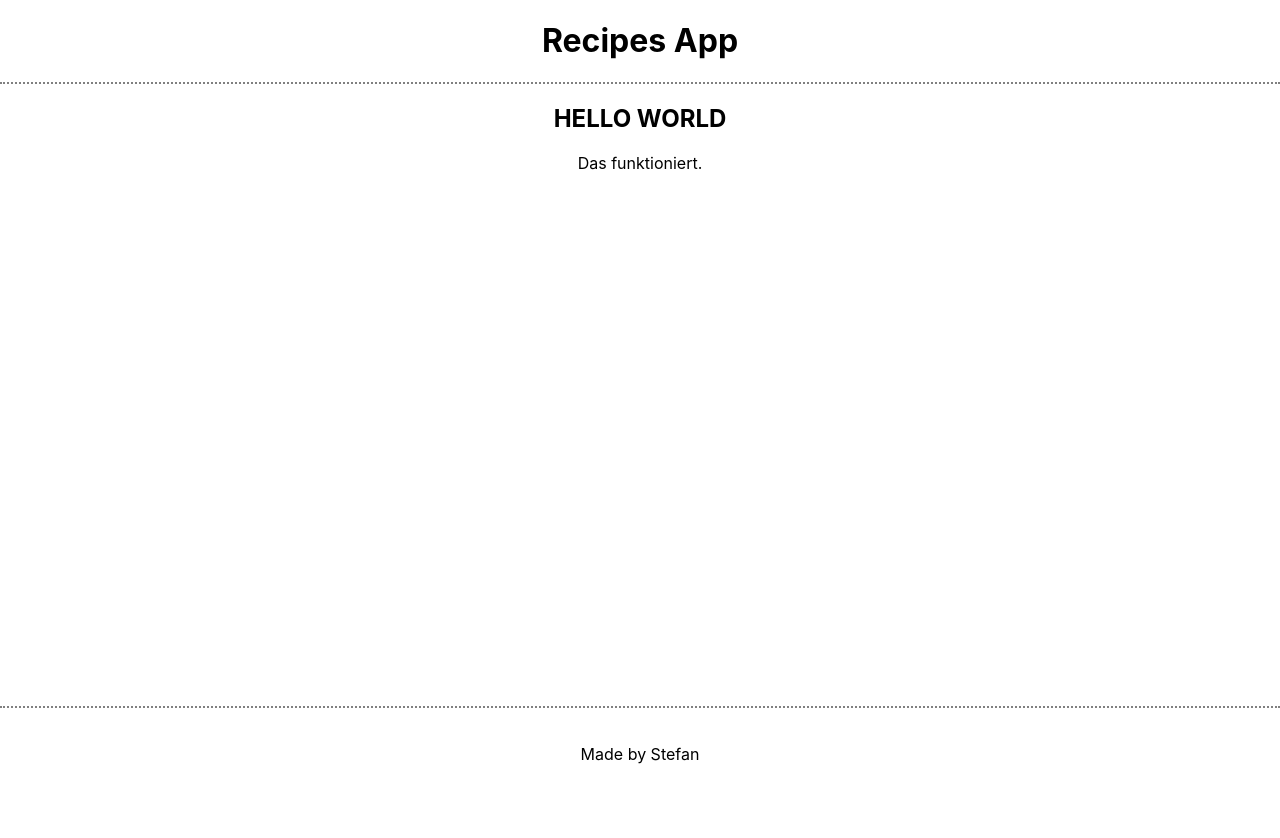
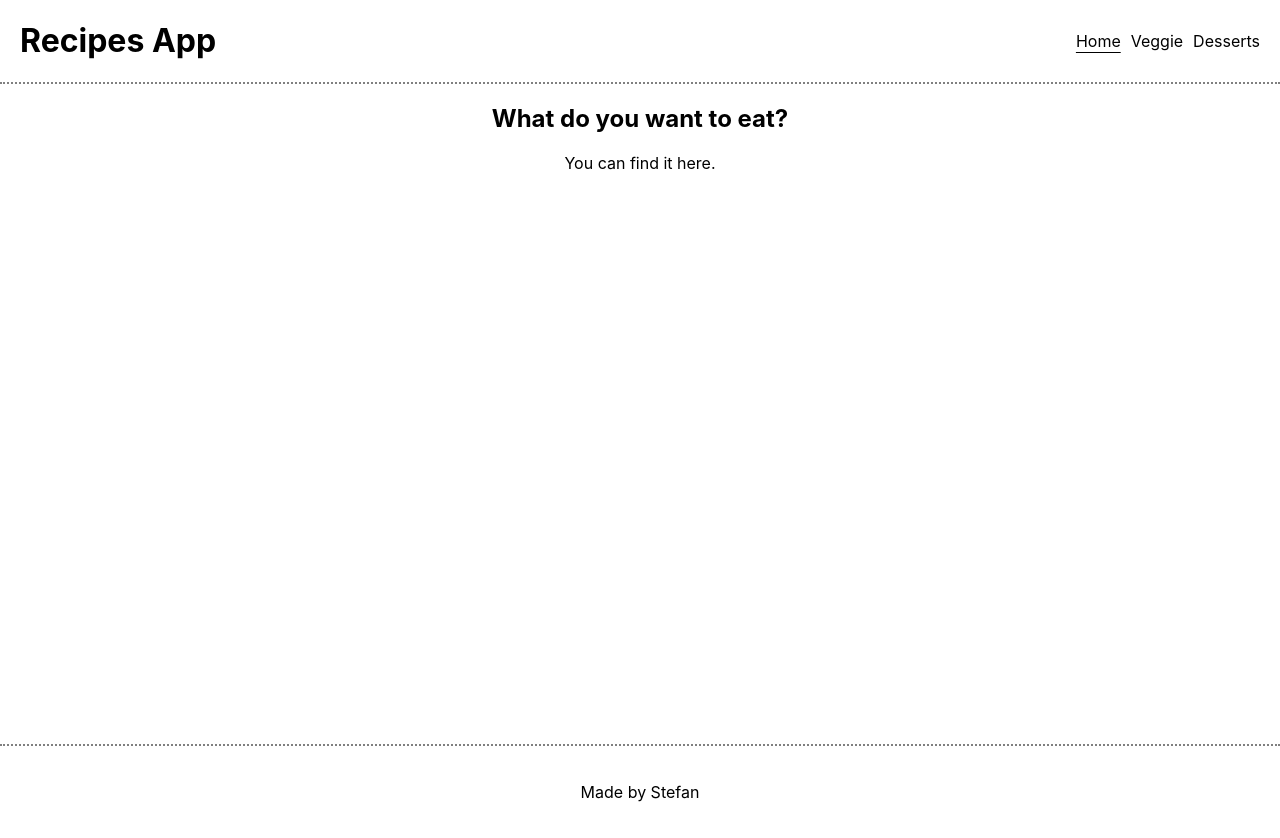
Before and after one commit to s-kond/recipes-app-next, a Next.js app: page / in a window 1280 px wide. Before the commit the page ends 800 px from the top, so only its background shows below. Built offline with nearby package versions, Linux system fonts and the light colour scheme; a web font is replaced by a local one.

Commit message:
add navbar

```diff
--- a/components/Footer.js
+++ b/components/Footer.js
@@ -9,9 +9,8 @@ export default function Footer() {
 }
 
 const FooterContainer = styled.div`
+  display: block;
   width: 100%;
-  position: fixed;
-  bottom: 0;
   padding: 20px;
   border-top: 2px dotted grey;
 `;
--- a/components/GlobalStyle.js
+++ b/components/GlobalStyle.js
@@ -28,20 +28,6 @@ a {
     background: black;
   }
 }
-
-.footer {
-  width: 100%;
-  position: fixed;
-  bottom: 0;
-  padding: 20px;
-  border-top: 2px dotted grey;
-}
-
-.header {
-  width: 100%;
-  border-bottom: 2px dotted grey;
-}
-
 `;
 
 export default GlobalStyle;
--- a/components/Header.js
+++ b/components/Header.js
@@ -1,9 +1,24 @@
 import styled from "styled-components";
+import Link from "next/link";
+import { useRouter } from "next/router";
 
 export default function Header() {
+  const { pathname } = useRouter();
+
   return (
     <HeaderContainer>
       <h1>Recipes App</h1>
+      <StyledNav>
+        <Link href="/" passHref>
+          <Anchor active={pathname === "/"}>Home</Anchor>
+        </Link>
+        <Link href="/Veggie" passHref>
+          <Anchor active={pathname === "/Veggie"}>Veggie</Anchor>
+        </Link>
+        <Link href="/Dessert" passHref>
+          <Anchor active={pathname === "/Dessert"}>Desserts</Anchor>
+        </Link>
+      </StyledNav>
     </HeaderContainer>
   );
 }
@@ -11,4 +26,18 @@ export default function Header() {
 const HeaderContainer = styled.div`
   width: 100%;
   border-bottom: 2px dotted grey;
+  display: flex;
+  align-items: center;
+  padding: 0 20px;
+  justify-content: space-between;
 `;
+
+const StyledNav = styled.nav`
+  display: flex;
+  gap: 10px;
+`;
+
+const Anchor = styled.a`
+  text-decoration: ${({ active }) => (active ? "underline" : "none")};
+  text-underline-offset: 5px;
+`;
--- a/components/Layout.js
+++ b/components/Layout.js
@@ -1,13 +1,17 @@
-import Header from "./Header"
-import Footer from "./Footer"
+import Header from "./Header";
+import Footer from "./Footer";
+import styled from "styled-components";
 
+export default function Layout({ children }) {
+  return (
+    <>
+      <Header />
+      <Main>{children}</Main>
+      <Footer />
+    </>
+  );
+}
 
-export default function Layout({children}){
-    return (
-        <>
-            <Header/>
-            <main>{children}</main>
-            <Footer/>
-        </>
-    )
-}
+const Main = styled.main`
+  min-height: 80vh;
+`;
--- a/pages/index.js
+++ b/pages/index.js
@@ -4,8 +4,8 @@ import Image from "next/image";
 export default function Home() {
   return (
     <div>
-      <h2>HELLO WORLD</h2>
-      <p>Das funktioniert.</p>
+      <h2>What do you want to eat?</h2>
+      <p>You can find it here.</p>
     </div>
   );
 }
```
